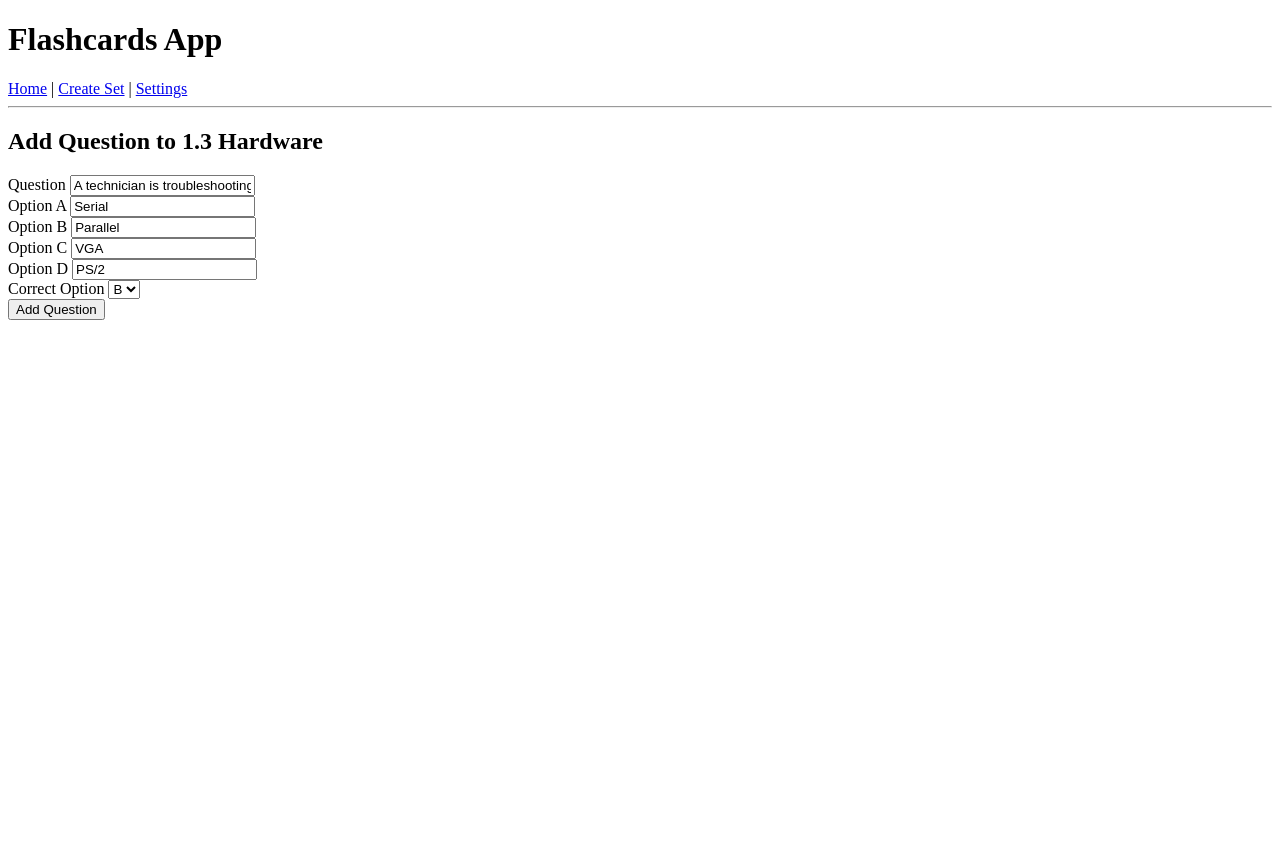
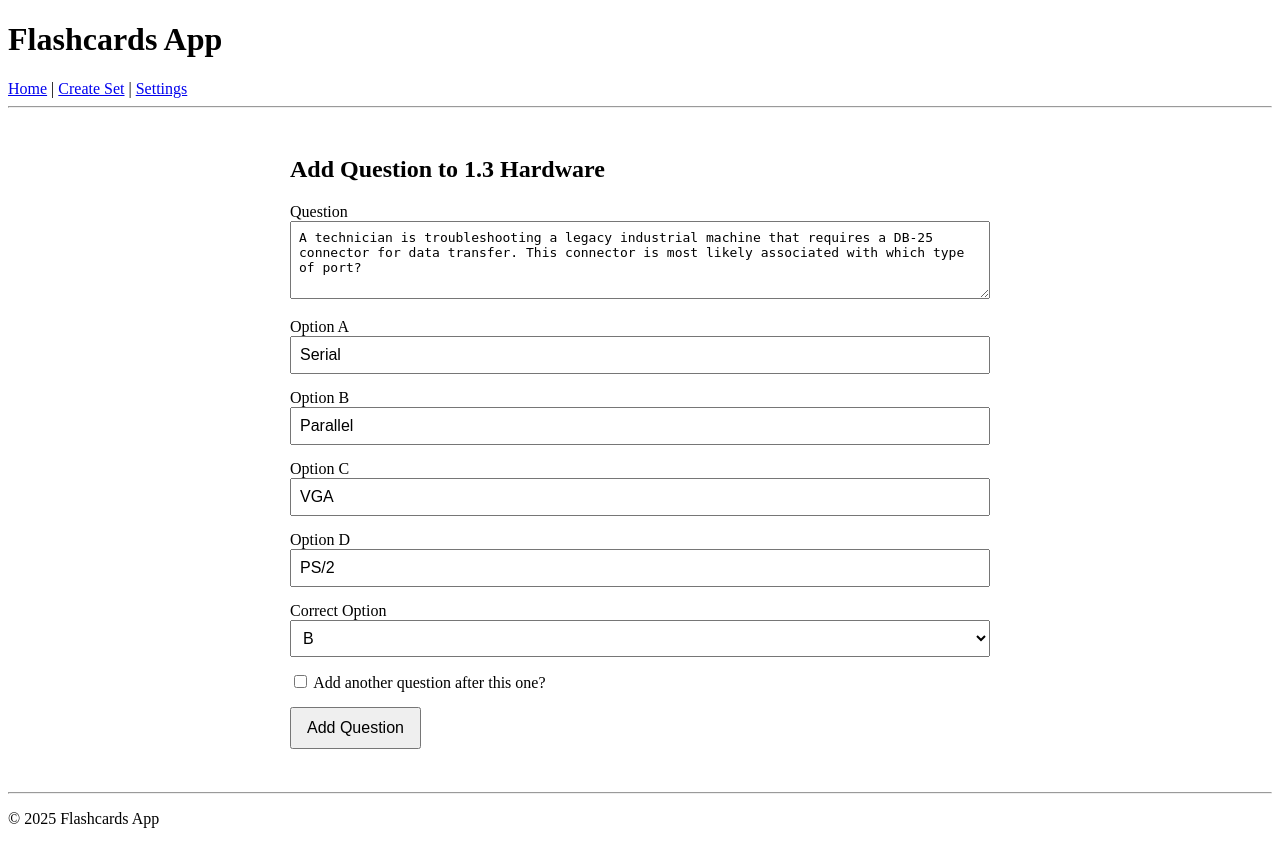
Before and after one commit to jwyoung0/flashcards_app, a Flask app: page /question/5/edit in a window 1280 px wide. Before the commit the page ends 320 px from the top, so only its background shows below. Run offline with Flask 3, Linux system fonts and the light colour scheme.

Commit message:
Fixed quiz score bugs. Enhanced add questions page

```diff
--- a/app.py
+++ b/app.py
@@ -39,7 +39,13 @@ def set_detail(set_id):
 def add_question(set_id):
     flashcard_set = FlashcardSet.query.get_or_404(set_id)
     form = QuestionForm()
+
+    # Pre-check the checkbox for GET requests
+    if request.method == 'GET':
+        form.continue_adding.data = True
+
     if form.validate_on_submit():
+        # Save the question
         q = Question(
             set=flashcard_set,
             question_text=form.question_text.data,
@@ -51,23 +57,61 @@ def add_question(set_id):
         )
         db.session.add(q)
         db.session.commit()
+
+        # Check if user wants to continue adding
+        if form.continue_adding.data:
+            # Use redirect to clear the form (PRG pattern)
+            return redirect(url_for('add_question', set_id=set_id, added=1))
+
+        # Otherwise, go back to set detail page
         return redirect(url_for('set_detail', set_id=set_id))
-    return render_template('add_question.html', form=form, set=flashcard_set)
+
+    # Show success message if redirected
+    message = None
+    if request.args.get('added') == '1':
+        message = "Question added!"
+
+    return render_template('add_question.html', form=form, set=flashcard_set, message=message)
+
+
 
 # Take quiz
 @app.route('/set/<int:set_id>/quiz', methods=['GET','POST'])
 def take_quiz(set_id):
     flashcard_set = FlashcardSet.query.get_or_404(set_id)
     num_questions = session.get('num_questions', 5)
-    questions = random.sample(flashcard_set.questions, min(num_questions, len(flashcard_set.questions)))
 
-    if request.method == 'POST':
-        score = 0
-        for q in questions:
-            if request.form.get(str(q.id)) == q.correct_option:
-                score += 1
-        return render_template('quiz.html', set=flashcard_set, questions=questions, score=score, finished=True)
-    return render_template('quiz.html', set=flashcard_set, questions=questions, finished=False)
+    # --- GET: select and store quiz questions ---
+    if request.method == "GET":
+        questions = random.sample(
+            flashcard_set.questions,
+        min(num_questions, len(flashcard_set.questions))
+        )
+        session['quiz_question_ids'] = [q.id for q in questions]
+
+        return render_template(
+            'quiz.html',
+            set=flashcard_set,
+            questions=questions,
+            finished=False
+        )
+
+    # --- POST: load same questions and score ---
+    question_ids = session.get('quiz_question_ids', [])
+    questions = Question.query.filter(Question.id.in_(question_ids)).all()
+
+    score = 0
+    for q in questions:
+        if request.form.get(str(q.id)) == q.correct_option:
+            score += 1
+
+    return render_template(
+        'quiz.html',
+        set=flashcard_set, questions=questions,
+        score=score,
+        finished=True
+    )
+
 
 # Settings page
 @app.route('/settings', methods=['GET','POST'])
--- a/forms.py
+++ b/forms.py
@@ -1,5 +1,5 @@
 from flask_wtf import FlaskForm
-from wtforms import StringField, SubmitField, SelectField
+from wtforms import StringField, SubmitField, SelectField, TextAreaField, BooleanField
 from wtforms.validators import DataRequired
 
 class FlashcardSetForm(FlaskForm):
@@ -7,10 +7,11 @@ class FlashcardSetForm(FlaskForm):
     submit = SubmitField('Create Set')
 
 class QuestionForm(FlaskForm):
-    question_text = StringField('Question', validators=[DataRequired()])
+    question_text = TextAreaField('Question', validators=[DataRequired()])
     option_a = StringField('Option A', validators=[DataRequired()])
     option_b = StringField('Option B', validators=[DataRequired()])
     option_c = StringField('Option C', validators=[DataRequired()])
     option_d = StringField('Option D', validators=[DataRequired()])
     correct_option = SelectField('Correct Option', choices=[('A','A'),('B','B'),('C','C'),('D','D')], validators=[DataRequired()])
+    continue_adding = BooleanField('Add another question after this one?')
     submit = SubmitField('Add Question')
--- /dev/null
+++ b/static/style.css
@@ -0,0 +1,33 @@
+.container {
+    max-width: 700px;
+    margin: 0 auto;
+    padding: 20px;
+}
+
+h2 {
+    margin-bottom: 20px;
+}
+
+.form-group {
+    margin-bottom: 15px;
+}
+
+input[type="text"],
+textarea,
+select {
+    width: 100%;
+    padding: 8px;
+    font-size: 1em;
+    box-sizing: border-box;
+}
+
+button, input[type="submit"] {
+    padding: 10px 15px;
+    font-size: 1em;
+    cursor: pointer;
+}
+
+.success-message {
+    color: green;
+    margin-bottom: 15px;
+}
--- a/templates/add_question.html
+++ b/templates/add_question.html
@@ -1,14 +1,54 @@
 {% extends 'base.html' %}
+
 {% block content %}
 <h2>Add Question to {{ set.title }}</h2>
-<form method="POST">
+
+{% if message %}
+<p class="success-message">{{ message }}</p>
+{% endif %}
+
+<form method="POST" class="question-form">
     {{ form.hidden_tag() }}
-    {{ form.question_text.label }} {{ form.question_text() }}<br>
-    {{ form.option_a.label }} {{ form.option_a() }}<br>
-    {{ form.option_b.label }} {{ form.option_b() }}<br>
-    {{ form.option_c.label }} {{ form.option_c() }}<br>
-    {{ form.option_d.label }} {{ form.option_d() }}<br>
-    {{ form.correct_option.label }} {{ form.correct_option() }}<br>
-    {{ form.submit() }}
+
+    <!-- Question textarea -->
+    <div class="form-group">
+        {{ form.question_text.label }}
+        {{ form.question_text(rows=4, class="form-control") }}
+    </div>
+
+    <!-- Options stacked nicely -->
+    <div class="form-group">
+        {{ form.option_a.label }}
+        {{ form.option_a(class="form-control") }}
+    </div>
+    <div class="form-group">
+        {{ form.option_b.label }}
+        {{ form.option_b(class="form-control") }}
+    </div>
+    <div class="form-group">
+        {{ form.option_c.label }}
+        {{ form.option_c(class="form-control") }}
+    </div>
+    <div class="form-group">
+        {{ form.option_d.label }}
+        {{ form.option_d(class="form-control") }}
+    </div>
+
+    <!-- Correct option dropdown -->
+    <div class="form-group">
+        {{ form.correct_option.label }}
+        {{ form.correct_option(class="form-control") }}
+    </div>
+
+    <!-- Continue adding checkbox -->
+    <div class="form-group">
+        {{ form.continue_adding() }}
+        {{ form.continue_adding.label }}
+    </div>
+
+    <!-- Submit button -->
+    <div class="form-group">
+        {{ form.submit(class="btn btn-primary") }}
+    </div>
 </form>
 {% endblock %}
--- a/templates/base.html
+++ b/templates/base.html
@@ -1,14 +1,30 @@
 <!DOCTYPE html>
-<html>
+<html lang="en">
 <head>
+    <meta charset="UTF-8">
     <title>Flashcards App</title>
+    <!-- Optional: link to CSS -->
+    <link rel="stylesheet" href="{{ url_for('static', filename='style.css') }}">
 </head>
 <body>
+    <header>
         <h1>Flashcards App</h1>
+        <nav>
             <a href="{{ url_for('index') }}">Home</a> |
             <a href="{{ url_for('create_set') }}">Create Set</a> |
             <a href="{{ url_for('settings') }}">Settings</a>
+        </nav>
         <hr>
+    </header>
+
+    <!-- Main content container -->
+    <div class="container" style="max-width: 700px; margin: 0 auto; padding: 20px;">
         {% block content %}{% endblock %}
+    </div>
+
+    <footer>
+        <hr>
+        <p>&copy; 2025 Flashcards App</p>
+    </footer>
 </body>
 </html>
```
Also changed, not shown: flashcards.db. Lines whose indentation alone changed are shown as unchanged.
